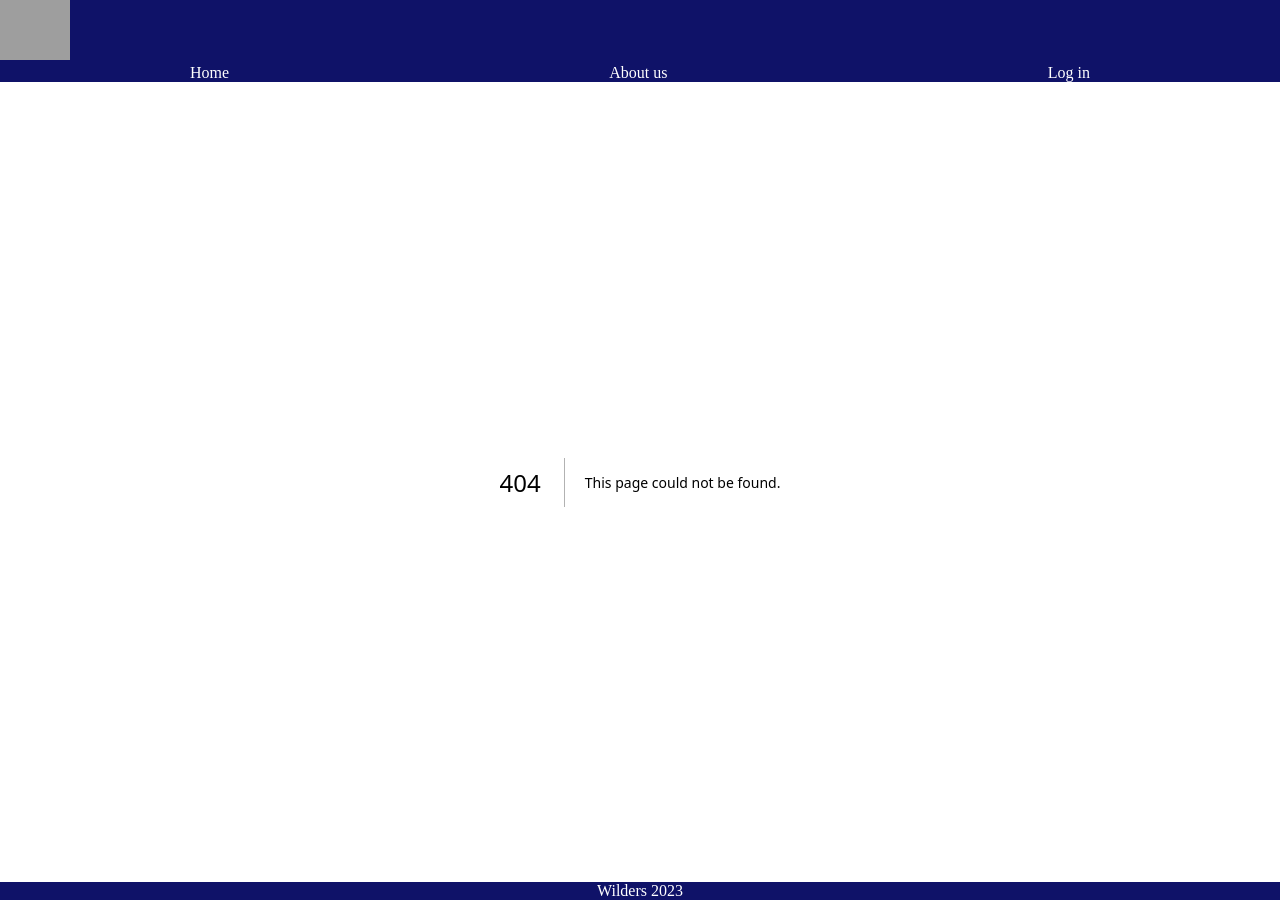
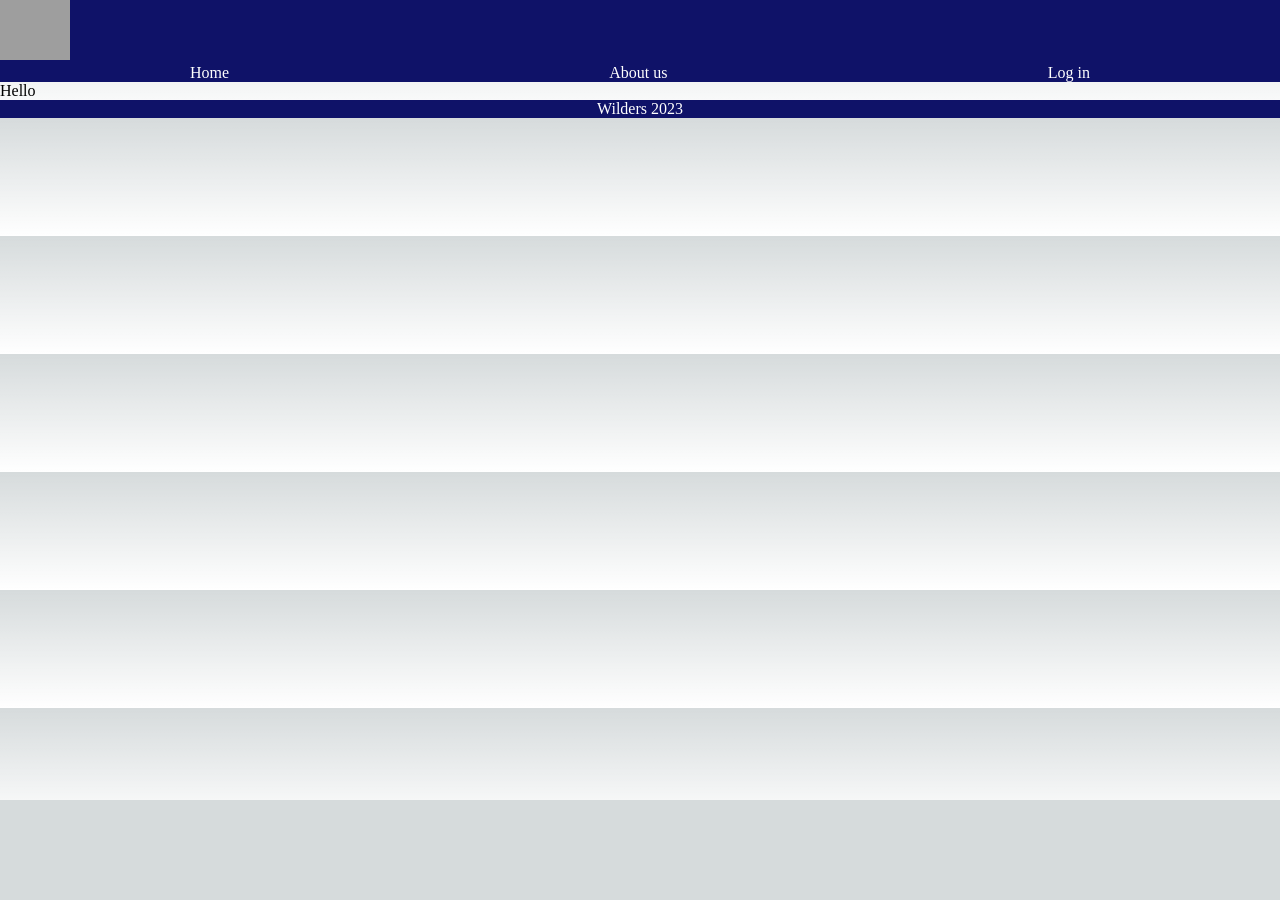
Before and after one commit to Bukabuka321/team-3-hackathon-project, a Next.js app: page /bookings in a window 1280 px wide. Before the commit this address had no page. After the commit the page ends 800 px from the top, so only its background shows below. Built offline with nearby package versions, Linux system fonts and the light colour scheme; grey boxes are pictures that could not be loaded.

Commit message:
added bookingCart component and BookingPage

```diff
--- /dev/null
+++ b/components/bookingCard.jsx
@@ -0,0 +1,12 @@
+import React from "react";
+import styles from "../styles/bookingCard.module.css";
+
+const BookingCard = () => {
+    return (
+        <>
+        <div>Hello</div>
+        </>
+    )
+}
+
+export default BookingCard;
--- /dev/null
+++ b/pages/bookings/index.jsx
@@ -0,0 +1,20 @@
+import Head from "next/head";
+import styles from "../../styles/BookingsPage.module.css";
+import BookingCard from "../../components/bookingCard";
+
+export default function BookingsPage() {
+    return (
+        <>
+            <Head>
+                <title>My bookings </title>
+                <meta name="description" content="My bookings" />
+                <meta name="viewport" content="width=device-width, initial-scale=1" />
+                <link rel="icon" href="/favicon.ico" />
+            </Head>
+            <main className={styles.main}>
+                <BookingCard />
+            </main>
+        </>
+
+    )
+}
--- /dev/null
+++ b/styles/BookingsPage.module.css
@@ -0,0 +1,3 @@
+.main {
+    display: flex;
+}
--- /dev/null
+++ b/styles/bookingCard.module.css
@@ -0,0 +1,3 @@
+.bookingcard {
+    display: flex;
+}
```
